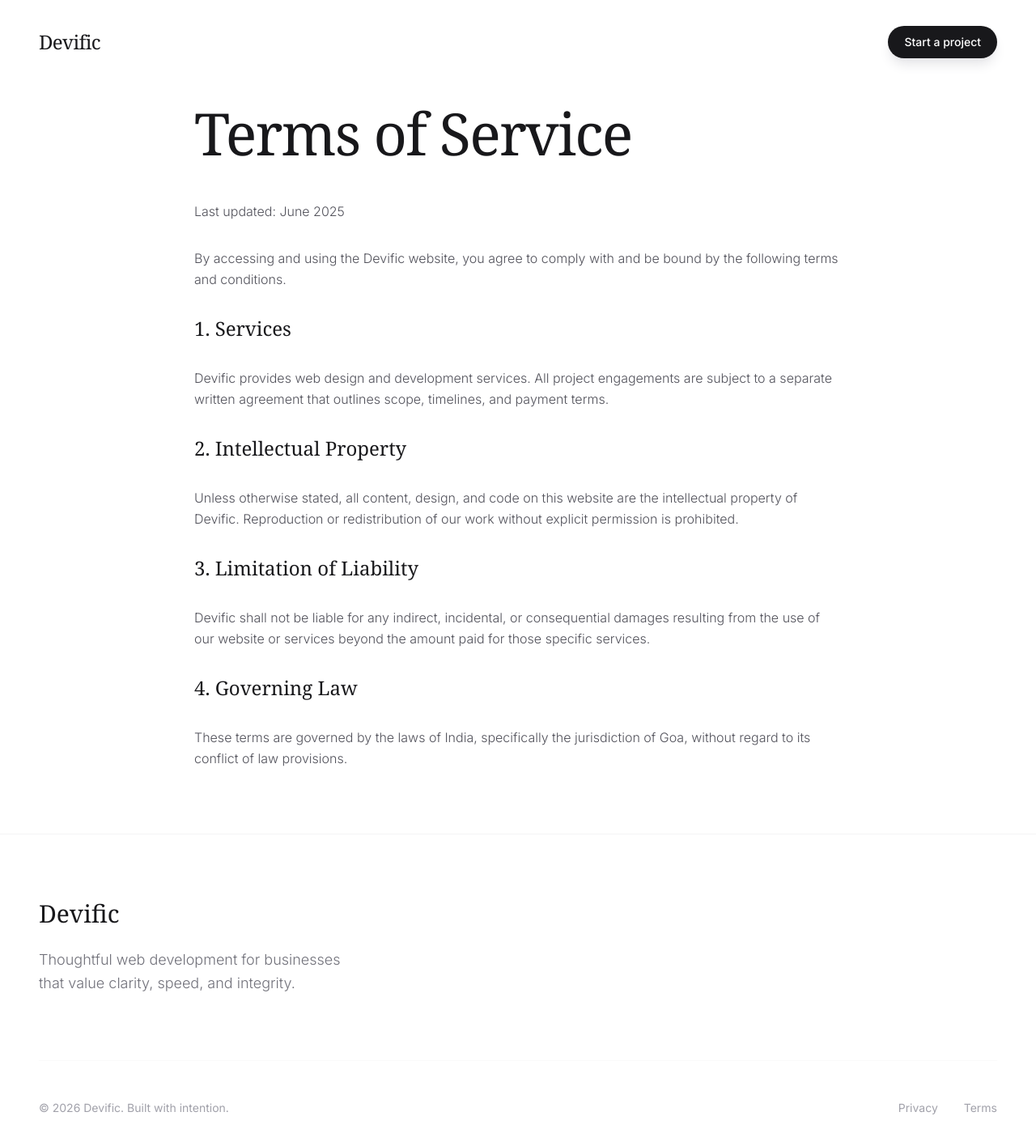
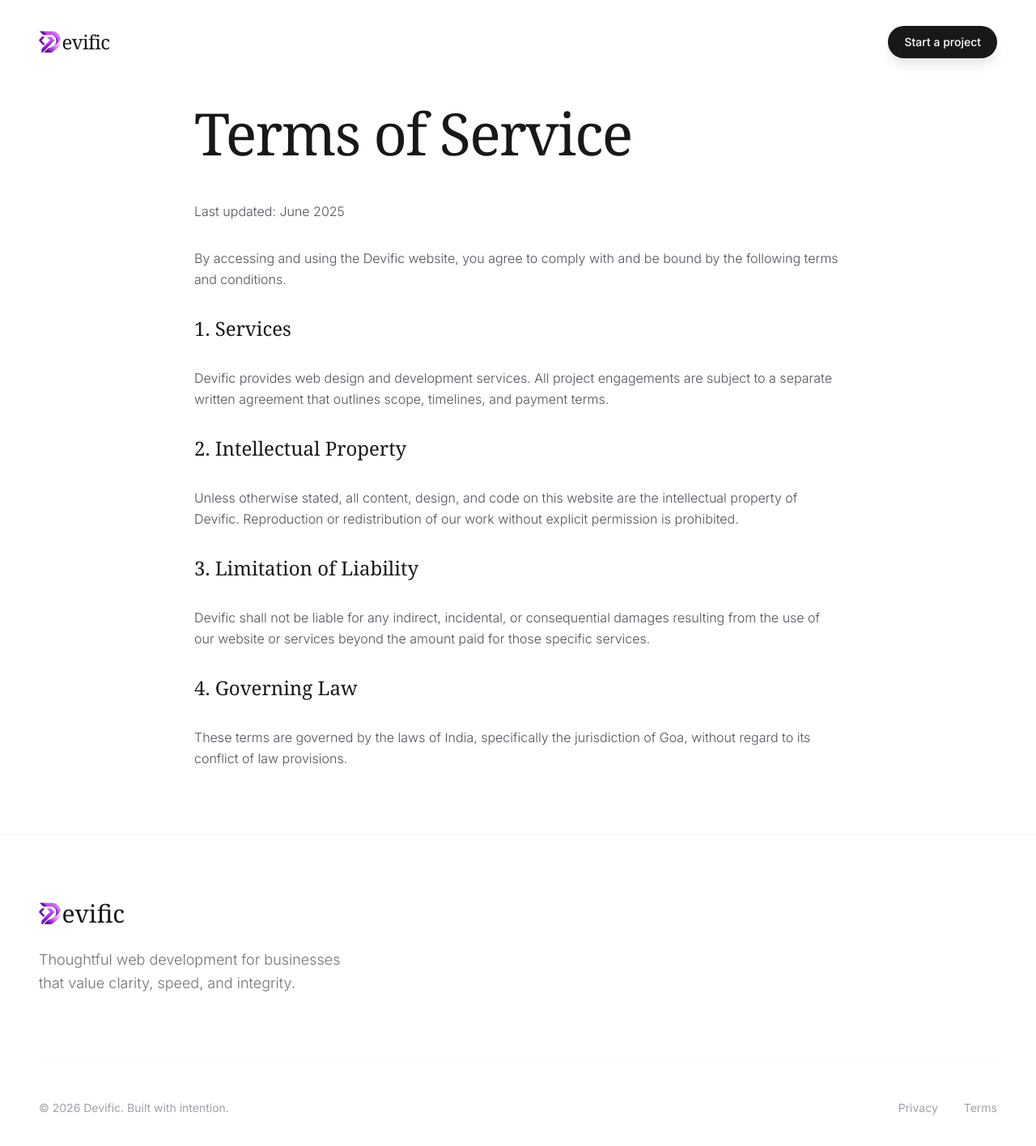
Before and after one commit to devific/devific, a React (Vite) app: page /#/terms in a window 1280 px wide. Shown: the top 1416 px of the page at 81% size. Built offline with nearby package versions, Linux system fonts and the light colour scheme.

Commit message:
feat: add logo to Navbar and Footer components

```diff
--- a/components/Footer.tsx
+++ b/components/Footer.tsx
@@ -9,8 +9,16 @@ const Footer: React.FC = () => {
       <div className="max-w-7xl mx-auto px-6 md:px-12">
         <div className="grid grid-cols-1 md:grid-cols-12 gap-12 lg:gap-24">
           <div className="col-span-12 lg:col-span-6 space-y-6">
-            <Link to="/" className="text-3xl font-serif text-zinc-900">
-              Devific
+            <Link
+              to="/"
+              className="text-3xl font-serif text-zinc-900 flex items-center"
+            >
+              <img
+                src="/logo.png"
+                alt="Devific Logo"
+                className="inline-block h-7 w-auto"
+              />
+              <span>evific</span>
             </Link>
             <p className="text-lg text-zinc-500 max-w-sm leading-relaxed font-light">
               Thoughtful web development for businesses that value clarity,
--- a/components/Navbar.tsx
+++ b/components/Navbar.tsx
@@ -45,9 +45,14 @@ const Navbar: React.FC<NavbarProps> = ({ onOpenDialog }) => {
       <div className="max-w-7xl mx-auto px-6 md:px-12 flex items-center justify-between">
         <Link
           to="/"
-          className="text-2xl font-serif tracking-tight text-zinc-900"
+          className="text-2xl font-serif tracking-tight text-zinc-900 flex items-center"
         >
-          Devific
+          <img
+            src="/logo.png"
+            alt="Devific Logo"
+            className="inline-block h-7 w-auto"
+          />
+          <span>evific</span>
         </Link>
 
         <div className="hidden md:flex items-center space-x-12">
```
Also changed, not shown: public/logo.png (added).
